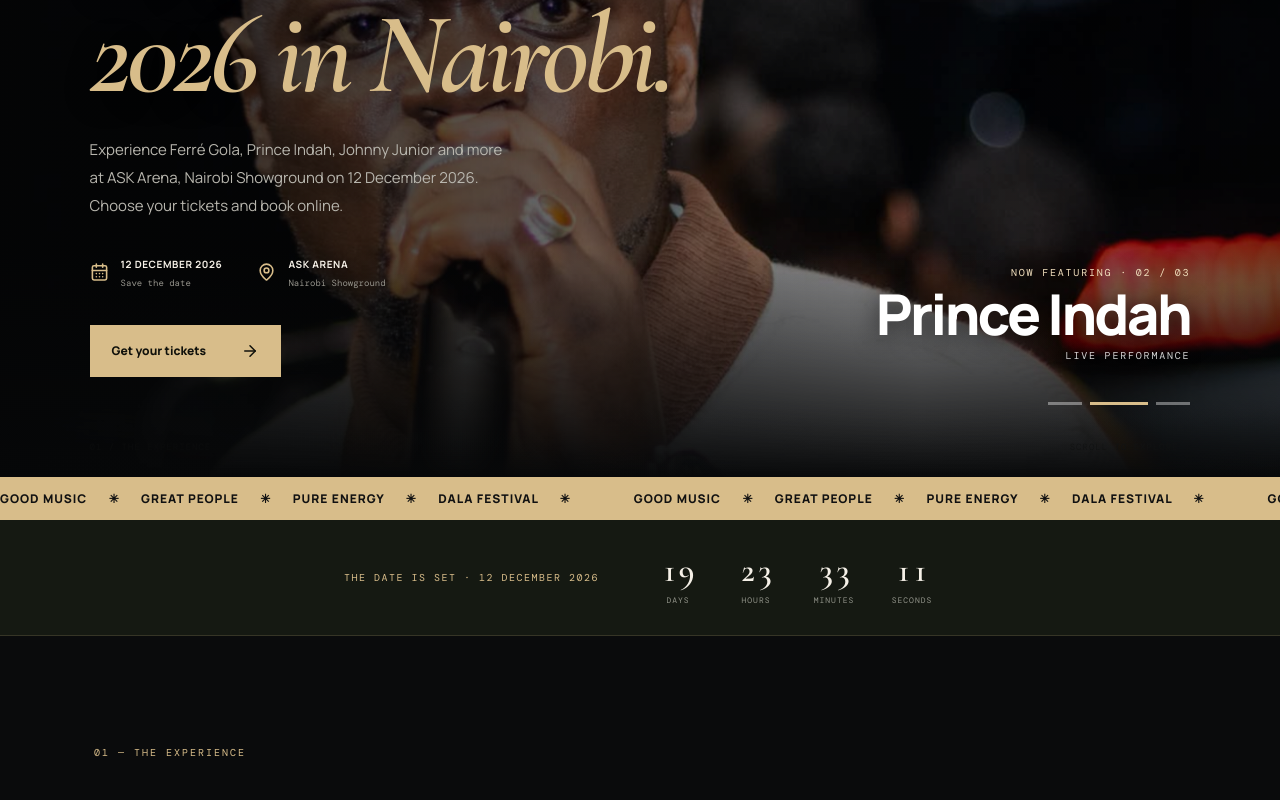
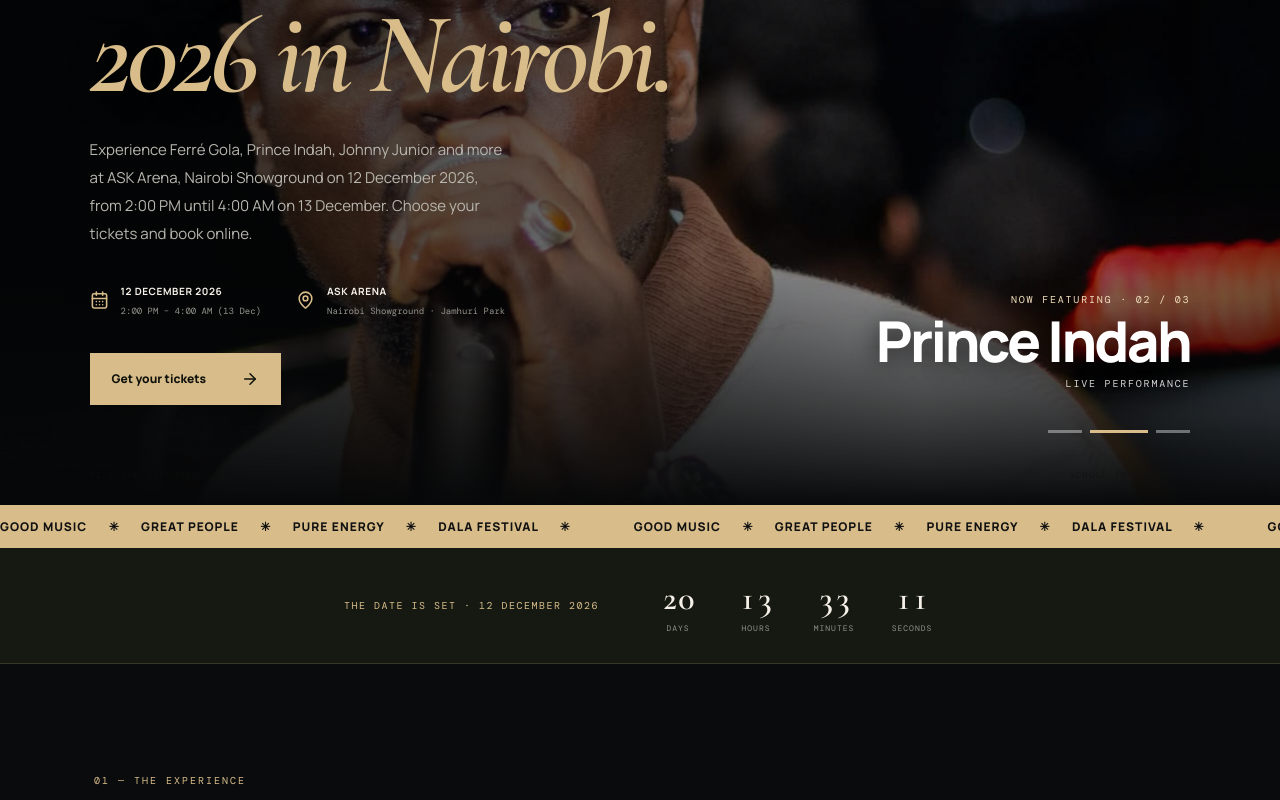
Before and after one commit to robinsonb254/dala-festival-ticketing, a Next.js app: page / in a window 1280 px wide. Shown: the part 400-1200 px from the top of the page. Built offline with nearby package versions, Linux system fonts and the light colour scheme.

Commit message:
Add confirmed festival hours and venue directions

```diff
--- a/app/page.tsx
+++ b/app/page.tsx
@@ -62,7 +62,7 @@ export default function Home() {
   }, [selectedArtistIndex]);
 
   useEffect(() => {
-    const eventTime = new Date("2026-12-12T00:00:00+03:00").getTime();
+    const eventTime = new Date("2026-12-12T14:00:00+03:00").getTime();
     const updateCountdown = () => {
       const distance = Math.max(0, eventTime - Date.now());
       setCountdown({
@@ -187,10 +187,10 @@ export default function Home() {
           <p className="eyebrow"><span /> MUSIC. CULTURE. ENERGY.</p>
           <p className="hero-pretitle">THE STARS ARE COMING TO NAIROBI</p>
           <h1>Dala Festival<br /><em>2026 in Nairobi.</em></h1>
-          <p className="hero-copy">Experience Ferré Gola, Prince Indah, Johnny Junior and more at ASK Arena, Nairobi Showground on 12 December 2026. Choose your tickets and book online.</p>
+          <p className="hero-copy">Experience Ferré Gola, Prince Indah, Johnny Junior and more at ASK Arena, Nairobi Showground on 12 December 2026, from 2:00 PM until 4:00 AM on 13 December. Choose your tickets and book online.</p>
           <div className="hero-meta">
-            <div><CalendarDays /><span><b>12 DECEMBER 2026</b><small>Save the date</small></span></div>
-            <div><MapPin /><span><b>ASK ARENA</b><small>Nairobi Showground</small></span></div>
+            <div><CalendarDays /><span><b>12 DECEMBER 2026</b><small>2:00 PM – 4:00 AM (13 Dec)</small></span></div>
+            <div><MapPin /><span><b>ASK ARENA</b><small>Nairobi Showground · Jamhuri Park</small></span></div>
           </div>
           <a className="primary-button" href="#tickets">Get your tickets <ArrowRight size={18} /></a>
         </div>
@@ -270,7 +270,7 @@ export default function Home() {
         </div>
       </section>
 
-      <section className="event-strip"><div><CalendarDays /><span><small>DATE</small><b>12 DECEMBER 2026</b></span></div><div><MapPin /><span><small>LOCATION</small><b>ASK Arena, Nairobi Showground</b></span></div><div><Ticket /><span><small>TICKET OPTIONS</small><b>From KSh 5,000</b></span></div></section>
+      <section className="event-strip"><div><CalendarDays /><span><small>DATE</small><b>12 DECEMBER 2026</b></span></div><div><MapPin /><span><small>LOCATION</small><b>ASK Arena, Nairobi Showground</b><a href="https://www.google.com/maps/search/?api=1&query=ASK+Arena%2C+Nairobi+Showground%2C+Nairobi" target="_blank" rel="noreferrer">Get directions ↗</a></span></div><div><CalendarDays /><span><small>EVENT HOURS · EAT</small><b>Sat 12 Dec, 2:00 PM – Sun 13 Dec, 4:00 AM</b></span></div><div><Ticket /><span><small>TICKET OPTIONS</small><b>From KSh 5,000</b></span></div></section>
 
       <section className="faq-section section" id="faq"><div className="section-kicker">06 — GOOD TO KNOW</div><h2>The <em>details.</em></h2><div className="faq-list"><details><summary>Which payment methods can I use?<ChevronDown /></summary><p>Pay for tickets securely using M-Pesa or PayPal.</p></details><details><summary>How do I confirm my ticket order?<ChevronDown /></summary><p>Keep your order reference and payment confirmation for your records.</p></details><details><summary>Where is Dala Festival taking place?<ChevronDown /></summary><p>Dala Festival takes place at ASK Arena, Nairobi Showground.</p></details></div></section>
 
```
